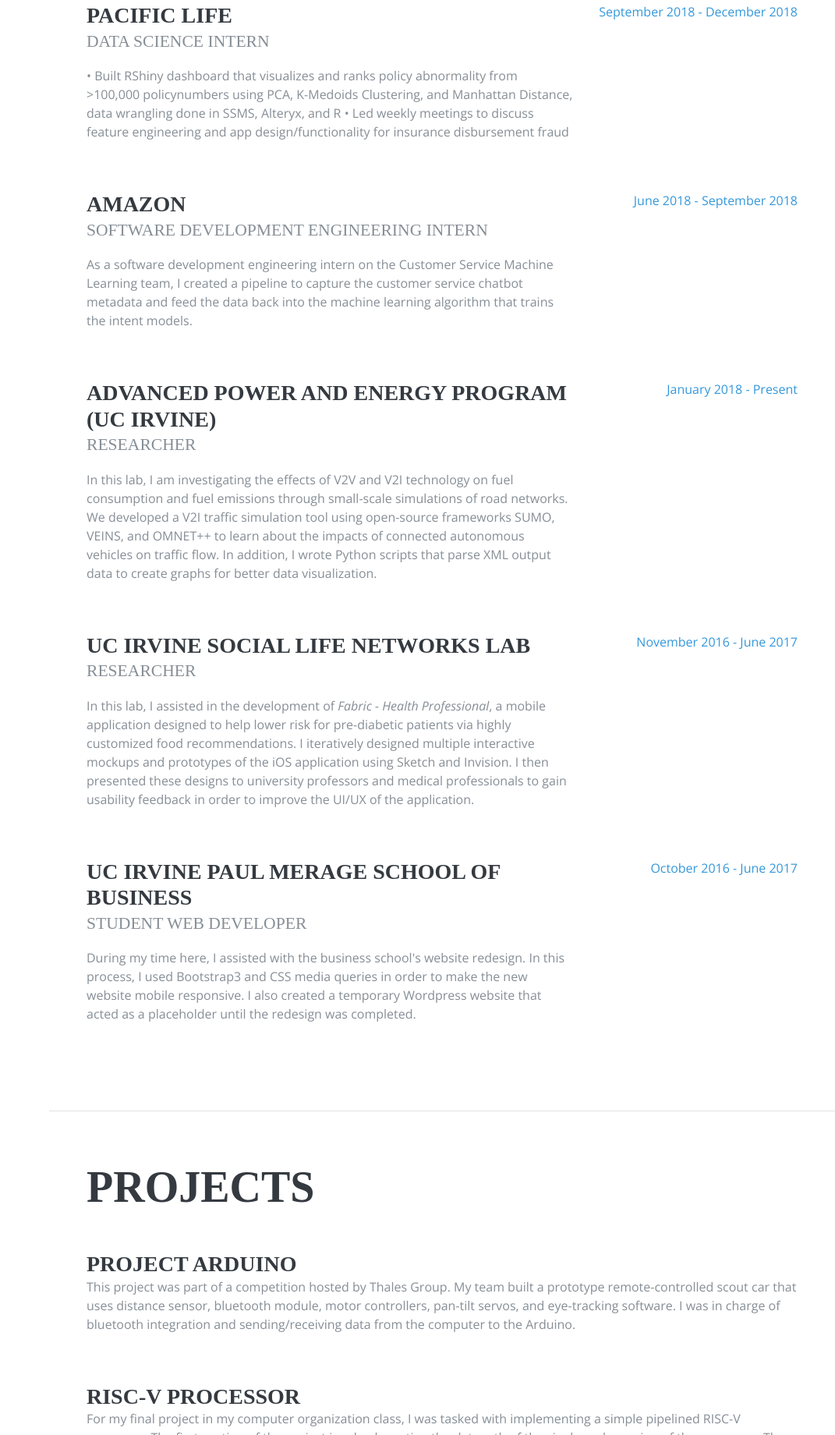
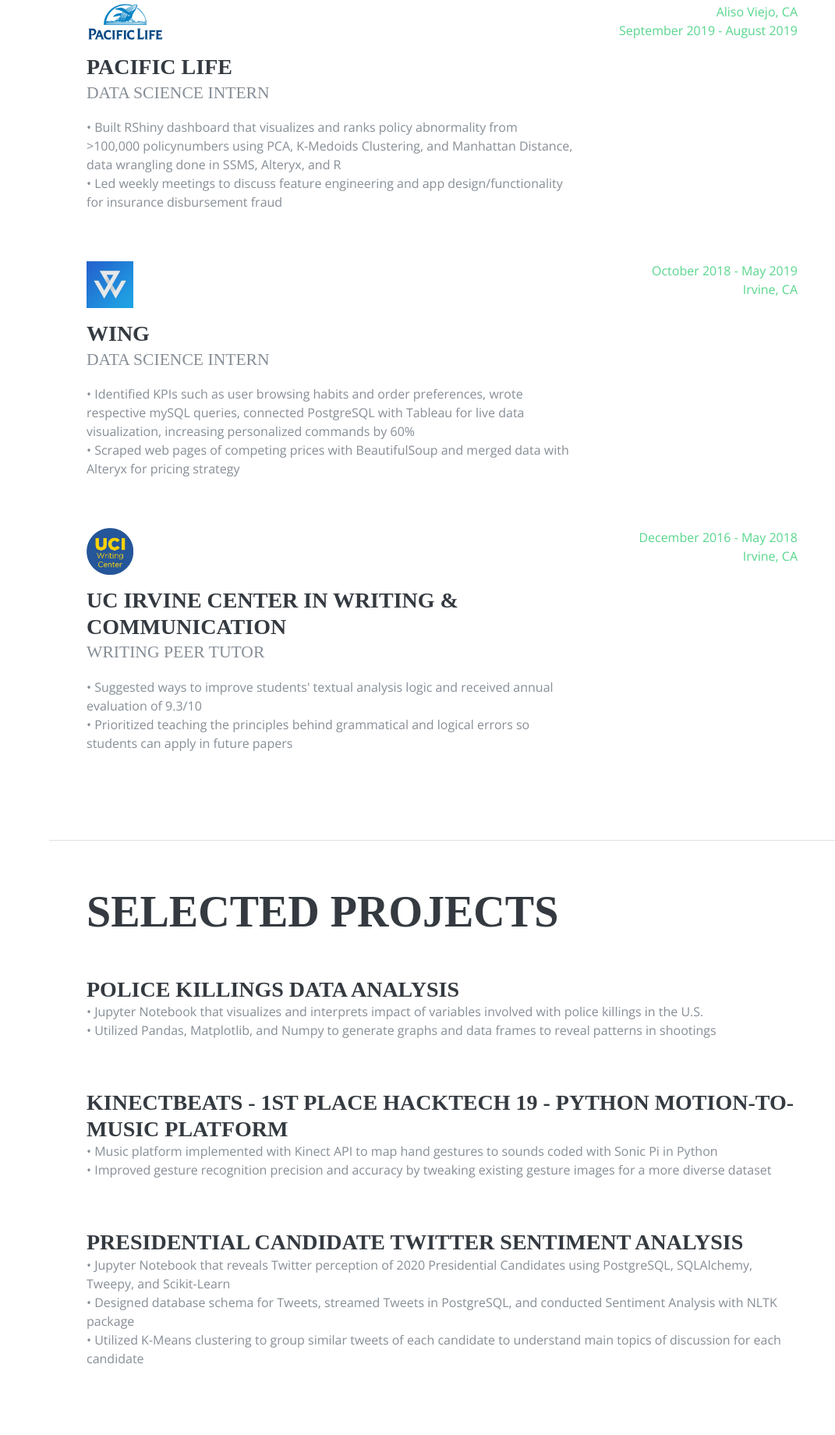
Before and after one commit to soyrayo/soyrayo.github.io, a plain HTML site: page index.html in a window 1280 px wide. Shown: the part 960-2800 px from the top of the page at 78% size, without its empty margins (209-1280 px from the left). Drawn offline with nearby package versions, Linux system fonts and the light colour scheme; a web font is replaced by a local one.

Commit message:
final ver. 1

```diff
--- a/css/resume.css
+++ b/css/resume.css
@@ -44,7 +44,7 @@ h2 {
 }
 
 .list-social-icons a:hover {
-    color: #3498db;
+    color: #58D68D;
 }
 
 .list-social-icons a .fa-lg {
@@ -56,7 +56,7 @@ h2 {
 }
 
 .list-icons .list-inline-item i:hover {
-    color: #3498db;
+    color: #58D68D;
 }
 
 #sideNav .navbar-nav .nav-item .nav-link {
@@ -138,15 +138,15 @@ section.resume-section .resume-item .resume-date {
 }
 
 .bg-primary {
-    background-color: #3498db !important;
+    background-color: #58D68D  !important;
 }
 
 .text-primary {
-    color: #3498db !important;
+    color: #58D68D !important;
 }
 
 a {
-    color: #3498db;
+    color: #58D68D;
 }
 
 a:hover,
--- a/index.html
+++ b/index.html
@@ -52,12 +52,12 @@
                 <li class="nav-item">
                     <a class="nav-link js-scroll-trigger" href="#education">Education</a>
                 </li>
-                <li class="nav-item">
+                <!-- <li class="nav-item">
                     <a class="nav-link js-scroll-trigger" href="#skills">Skills</a>
-                </li>
-                <li class="nav-item">
+                </li> -->
+                <!-- <li class="nav-item">
                     <a class="nav-link js-scroll-trigger" href="#interests">Interests</a>
-                </li>
+                </li> -->
             </ul>
         </div>
     </nav>
@@ -74,9 +74,11 @@
                 </div>
                 <p class="mb-5">Hi, I am currently a senior at UC Irvine, majoring in Data Science with a minor in Management,
                     interested in data analytics and the journey to achieve actionable insights. I am equipped with technical internship experience,
-                     winning side projects, and extracurricular leadership positions. I hope to carry the lessons learned thus far throughout my professional
+                     winning side projects, and extracurricular leadership positions. I hope to carry the lessons learned thus far to my professional
                      career while searching for new ways to grow. The process to tame unstructured data to gain insights for data-driven decisions excites me,
                       and I particularly enjoy executing full-scale projects with determined teams of people. </p>
+                <p class="mb-5">Aside from programming, I enjoy basketball, ping pong, and trading. Really proud of my ping pong team for making making nationals for the first time and placing fourth last year,
+                     hoping for more wins to come:)) Ask me about my favorite NBA player, our fallen basketball intramural dreams, and thoughts on the current stock market! (Or anything really, I'd love to chat) </p>
                 <ul class="list-inline list-social-icons mb-0">
                     <li class="list-inline-item">
                         <a href="mailto:chirayy@uci.edu">
@@ -120,58 +122,54 @@
 
                 <div class="resume-item d-flex flex-column flex-md-row mb-5">
                     <div class="resume-content mr-auto">
-                        <h3 class="mb-0">Pacific Life</h3>
+                        <img class="img-fluid img-profile mx-auto mb-3" src="img/PL.jpg" alt="" style="width:100px;height:50px">
+                        <h3 class="mb-0">Pacific Life </h3>
                         <div class="subheading mb-3">Data Science Intern</div>
+
                         <p>
                             • Built RShiny dashboard that visualizes and ranks policy abnormality from >100,000 policynumbers using PCA,
-                            K-Medoids Clustering, and Manhattan Distance, data wrangling done in SSMS, Alteryx, and R
+                            K-Medoids Clustering, and Manhattan Distance, data wrangling done in SSMS, Alteryx, and R <br>
                             • Led weekly meetings to discuss feature engineering and app design/functionality for insurance disbursement fraud
                         </p>
                     </div>
                     <div class="resume-date text-md-right">
-                        <span class="text-primary">September 2018 - December 2018</span>
+                        <span class="text-primary">Aliso Viejo, CA <br> September 2019 - August 2019</span>
                     </div>
                 </div>
 
                 <div class="resume-item d-flex flex-column flex-md-row mb-5">
                     <div class="resume-content mr-auto">
-                        <h3 class="mb-0">Amazon</h3>
-                        <div class="subheading mb-3">Software Development Engineering Intern</div>
+                        <img class="img-fluid img-profile mx-auto mb-3" src="img/wing.jpg" alt="" style="width:60px;height:60px">
+                        <h3 class="mb-0">Wing</h3>
+                        <div class="subheading mb-3">Data Science Intern</div>
                         <p>
-                            As a software development engineering intern on the Customer Service Machine Learning team,
-                            I created a
-                            pipeline to capture the customer service chatbot metadata and feed the data back into the
-                            machine learning
-                            algorithm that trains the intent models.
+                            • Identified KPIs such as user browsing habits and order preferences, wrote respective mySQL queries, connected PostgreSQL with Tableau for live data visualization,
+                            increasing personalized commands by 60% <br>
+                            • Scraped web pages of competing prices with BeautifulSoup and merged data with Alteryx for pricing strategy
                         </p>
                     </div>
                     <div class="resume-date text-md-right">
-                        <span class="text-primary">June 2018 - September 2018</span>
+                        <span class="text-primary">October 2018 - May 2019 <br> Irvine, CA</span>
                     </div>
                 </div>
 
                 <div class="resume-item d-flex flex-column flex-md-row mb-5">
                     <div class="resume-content mr-auto">
-                        <h3 class="mb-0">Advanced Power and Energy Program (UC Irvine)</h3>
-                        <div class="subheading mb-3">Researcher</div>
+                        <img class="img-fluid img-profile mx-auto mb-3" src="img/uciwriting.png" alt="" style="width:60px;height:60px">
+
+                        <h3 class="mb-0">UC Irvine Center in Writing & Communication</h3>
+                        <div class="subheading mb-3">Writing Peer Tutor</div>
                         <p>
-                            In this lab, I am investigating the effects of V2V and V2I technology on fuel consumption
-                            and fuel emissions through small-scale
-                            simulations of road networks. We developed a V2I traffic simulation tool using open-source
-                            frameworks
-                            SUMO, VEINS, and OMNET++ to learn about the impacts of connected autonomous vehicles on
-                            traffic
-                            flow. In addition, I wrote Python scripts that parse XML output data to create graphs for
-                            better
-                            data visualization.
+                            • Suggested ways to improve students' textual analysis logic and received annual evaluation of 9.3/10 <br>
+                            • Prioritized teaching the principles behind grammatical and logical errors so students can apply in future papers
                         </p>
                     </div>
                     <div class="resume-date text-md-right">
-                        <span class="text-primary">January 2018 - Present</span>
+                        <span class="text-primary">December 2016 - May 2018 <br> Irvine, CA</span>
                     </div>
                 </div>
 
-                <div class="resume-item d-flex flex-column flex-md-row mb-5">
+                <!-- <div class="resume-item d-flex flex-column flex-md-row mb-5">
                     <div class="resume-content mr-auto">
                         <h3 class="mb-0">UC Irvine Social Life Networks Lab</h3>
                         <div class="subheading mb-3">Researcher</div>
@@ -191,9 +189,9 @@
                     <div class="resume-date text-md-right">
                         <span class="text-primary">November 2016 - June 2017</span>
                     </div>
-                </div>
+                </div> -->
 
-                <div class="resume-item d-flex flex-column flex-md-row mb-5">
+                <!-- <div class="resume-item d-flex flex-column flex-md-row mb-5">
                     <div class="resume-content mr-auto">
                         <h3 class="mb-0">UC Irvine Paul Merage School of Business</h3>
                         <div class="subheading mb-3">Student Web Developer</div>
@@ -208,53 +206,38 @@
                     <div class="resume-date text-md-right">
                         <span class="text-primary">October 2016 - June 2017</span>
                     </div>
-                </div>
+                </div> -->
             </div>
         </section>
 
         <section class="resume-section p-3 p-lg-5 d-flex d-column" id="projects">
             <div class="my-auto">
-                <h2 class="mb-5">Projects</h2>
+                <h2 class="mb-5">Selected Projects</h2>
                 <div class="resume-item d-flex flex-column flex-md-row mb-5">
                     <div class="resume-content mr-auto">
-                        <h3 class="mb-0">Project Arduino</h3>
+                        <h3 class="mb-0">Police Killings Data Analysis</h3>
                         <p>
-                            This project was part of a competition hosted by Thales Group. My team built a prototype
-                            remote-controlled scout car that
-                            uses distance sensor, bluetooth module, motor controllers, pan-tilt servos, and
-                            eye-tracking
-                            software. I was in charge of bluetooth integration and sending/receiving data from the
-                            computer
-                            to the Arduino.
+                            • Jupyter Notebook that visualizes and interprets impact of variables involved with police killings in the U.S. <br>
+                            • Utilized Pandas, Matplotlib, and Numpy to generate graphs and data frames to reveal patterns in shootings
                         </p>
                     </div>
                 </div>
                 <div class="resume-item d-flex flex-column flex-md-row mb-5">
                     <div class="resume-content mr-auto">
-                        <h3 class="mb-0">RISC-V Processor</h3>
+                        <h3 class="mb-0">KinectBeats - 1st Place HackTech 19 - Python Motion-to-Music Platform</h3>
                         <p>
-                            For my final project in my computer organization class, I was tasked with implementing a
-                            simple pipelined RISC-V processor.
-                            The first portion of the project involved creating the datapath of the single-cycle version
-                            of
-                            the processor. The latter half of the project involved pipelining the processor and
-                            handling
-                            data/control hazards. This project was written in SystemVerilog and synthesized using
-                            Synopsys.
+                            • Music platform implemented with Kinect API to map hand gestures to sounds coded with Sonic Pi in Python <br>
+                            • Improved gesture recognition precision and accuracy by tweaking existing gesture images for a more diverse dataset
                         </p>
                     </div>
                 </div>
                 <div class="resume-item d-flex flex-column flex-md-row mb-5">
                     <div class="resume-content mr-auto">
-                        <h3 class="mb-0">MSF Search</h3>
+                        <h3 class="mb-0">Presidential Candidate Twitter Sentiment Analysis</h3>
                         <p>
-                            During Angelhack Silicon Valley, my team built an offline browser-based web application
-                            that allowed users to search CSV
-                            files phonetically. We used the Double Metaphone phonetic encoding algorithm mixed with a
-                            fuzzy-search
-                            library to search through patient names that sounded similar to the query. In this project,
-                            I
-                            handled the parsing of the CSV input files and the fuzzy-search library integration.
+                            • Jupyter Notebook that reveals Twitter perception of 2020 Presidential Candidates using PostgreSQL, SQLAlchemy, Tweepy, and Scikit-Learn <br>
+                            • Designed database schema for Tweets, streamed Tweets in PostgreSQL, and conducted Sentiment Analysis with NLTK package <br>
+                            • Utilized K-Means clustering to group similar tweets of each candidate to understand main topics of discussion for each candidate
                         </p>
                     </div>
                 </div>
@@ -268,25 +251,28 @@
 
                 <div class="resume-item d-flex flex-column flex-md-row mb-5">
                     <div class="resume-content mr-auto">
-                        <h3 class="mb-0">University of California, Irvine</h3>
-                        <div class="subheading mb-3">Bachelor of Science</div>
-                        <div>Computer Science and Engineering</div>
-                        <p>GPA: 3.92/4.00</p>
+                        <img class="img-fluid img-profile mx-auto mb-3" src="img/UCI.png" alt="" style="width:300px;height:80px">
+                        <div class="subheading mb-3">Major: Bachelor of Science, Data Science</div>
+                        <div>Minor: Business Management</div>
+                        <p>GPA: 3.5/4.0</p>
+                        <div class="subheading mb-0">Relevant Coursework</div>
+                        <p>Programming in Python I-III, Statistical Methods for Data Analysis I-III, Probability & Statistics I-III, Bayesian Statistics, Data Science Capstone Project, Machine Learning,
+                            Database Management, Information Visualization, Data Structures in C++, Analysis of Algorithms
+                            </p>
                         <div class="subheading mb-0">Affiliations</div>
                         <ul>
-                            <li>IEEE-Eta Kappa Nu</li>
-                            <li>Association of Computing Machinery</li>
-                            <li>Management and Information
-                                Student Society</li>
-                            <li>Chinese Association UCI </li>
+                            <li>Undergraduate Data Science Association</li>
+                            <li>UC Irvine Varsity Table Tennis</li>
+                            <li>Donald Bren School of Information and Computer Science Peer Advisory</li>
+
                         </ul>
                     </div>
                     <div class="resume-date text-md-right">
-                        <span class="text-primary">Expected Graduation: March 2020</span>
+                        <span class="text-primary">Expected Graduation: June 2020</span>
                     </div>
                 </div>
 
-                <div class="resume-item d-flex flex-column flex-md-row">
+                <!-- <div class="resume-item d-flex flex-column flex-md-row">
                     <div class="resume-content mr-auto">
                         <h3 class="mb-0">Monta Vista High School</h3>
                         <p>GPA: 3.88/4.00</p>
@@ -294,12 +280,12 @@
                     <div class="resume-date text-md-right">
                         <span class="text-primary">August 2011 - June 2015</span>
                     </div>
-                </div>
+                </div> -->
 
             </div>
         </section>
 
-        <section class="resume-section p-3 p-lg-5 d-flex flex-column" id="skills">
+        <!-- <section class="resume-section p-3 p-lg-5 d-flex flex-column" id="skills">
             <div class="my-auto">
                 <h2 class="mb-5">Skills</h2>
                 <ul class="skill-bars">
@@ -340,11 +326,11 @@
                         <strong>JavaScript</strong>
                     </li>
                 </ul>
-                <!-- /skill-bars -->
+                </skill-bars>
 
-        </section>
+        </section> -->
 
-        <section class="resume-section p-3 p-lg-5 d-flex flex-column" id="interests">
+        <!-- <section class="resume-section p-3 p-lg-5 d-flex flex-column" id="interests">
             <div class="my-auto">
                 <h2 class="mb-5">Interests</h2>
                 <p>Apart from being a programmer, I spend a lot of my time reading. Some of the books I have read
@@ -360,7 +346,7 @@
                     and how to reverse-sear a steak to perfection.
                 </p>
             </div>
-        </section>
+        </section> -->
 
     </div>
 
```
Also changed, not shown: img/PL.jpg (added), img/UCI.png (added), img/uciwriting.png (added), img/wing.jpg (added).
